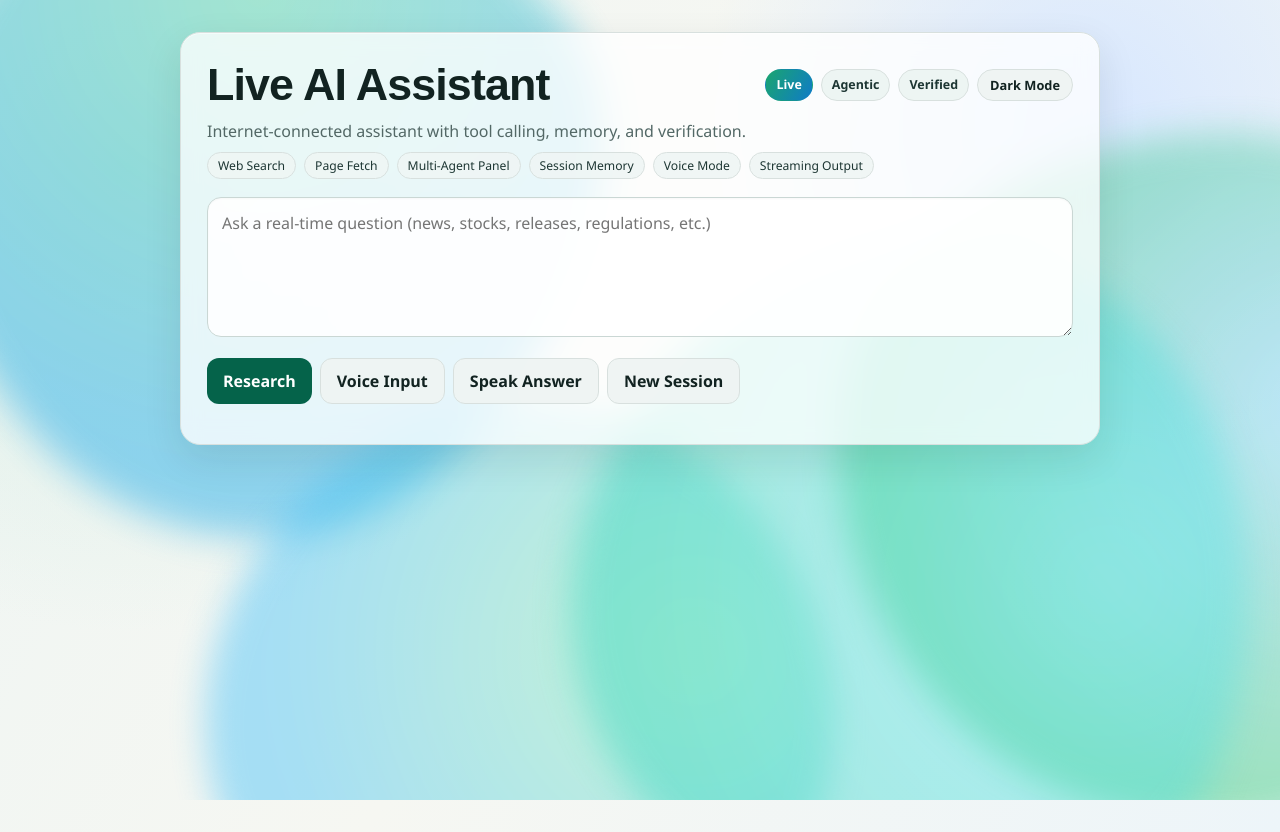
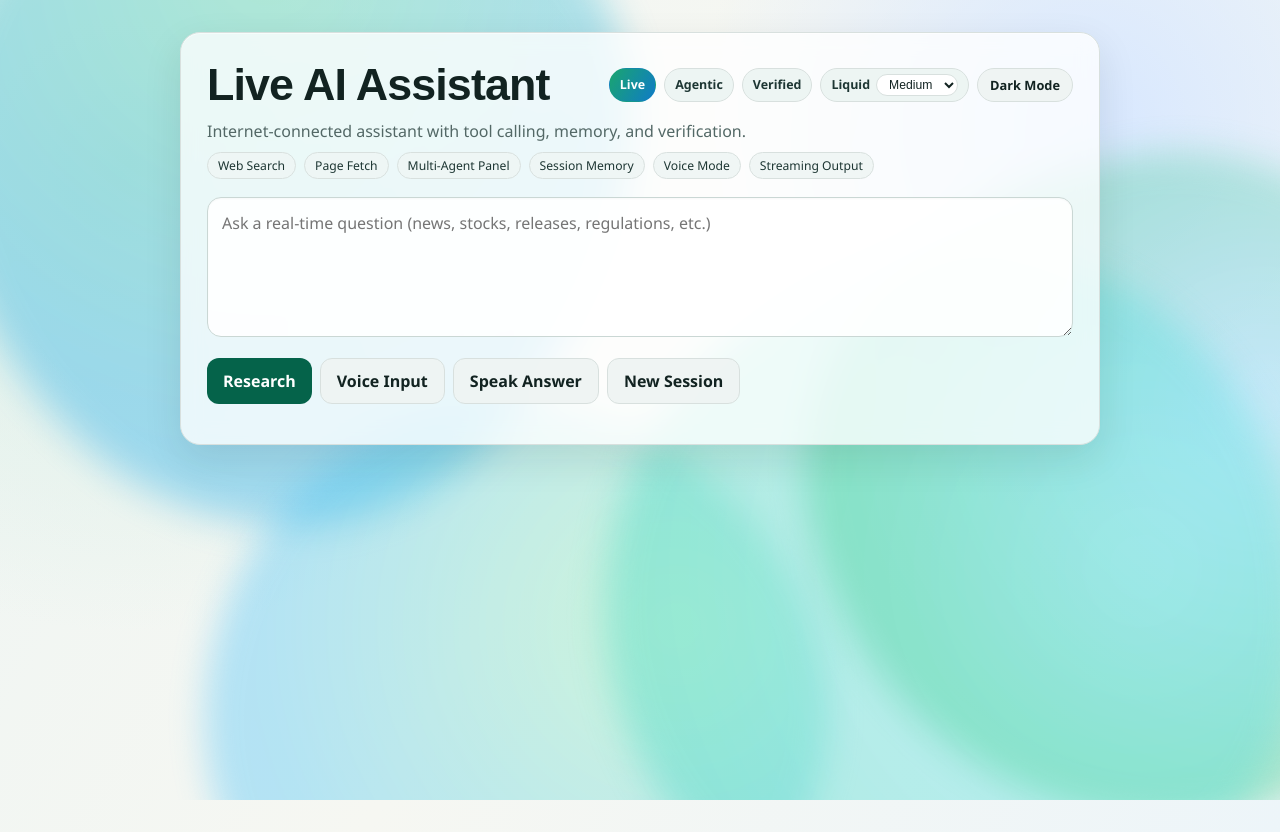
Before and after one commit to varun566/SudeAI, a FastAPI app: page / in a window 1280 px wide. Run offline with FastAPI, Linux system fonts and the light colour scheme.

Commit message:
feat: release v2.3 with relevance filtering and premium UX controls

```diff
--- a/SudeAI/openai_research_agent/app/main.py
+++ b/SudeAI/openai_research_agent/app/main.py
@@ -56,7 +56,7 @@ class HistoryResponse(BaseModel):
     messages: list[dict[str, str]]
 
 
-app = FastAPI(title="Live AI Assistant", version="2.1.0")
+app = FastAPI(title="Live AI Assistant", version="2.3.0")
 
 app.add_middleware(
     CORSMiddleware,
--- a/SudeAI/openai_research_agent/static/app.js
+++ b/SudeAI/openai_research_agent/static/app.js
@@ -18,9 +18,13 @@ const timelineEl = document.getElementById('timeline');
 const agentPanelEl = document.getElementById('agent-panel');
 const agentTabsEl = document.getElementById('agent-tabs');
 const themeToggleBtn = document.getElementById('theme-toggle-btn');
+const intensitySelect = document.getElementById('liquid-intensity');
+const copyAnswerBtn = document.getElementById('copy-answer-btn');
+const downloadAnswerBtn = document.getElementById('download-answer-btn');
 
 const SESSION_KEY = 'live_ai_session_id';
 const THEME_KEY = 'live_ai_theme';
+const LIQUID_INTENSITY_KEY = 'live_ai_liquid_intensity';
 let sessionId = localStorage.getItem(SESSION_KEY) || null;
 let latestAnswer = '';
 let latestAgentPanels = {};
@@ -42,6 +46,18 @@ function initTheme() {
   }
   const prefersDark = window.matchMedia && window.matchMedia('(prefers-color-scheme: dark)').matches;
   setTheme(prefersDark ? 'dark' : 'light');
+}
+
+function setLiquidIntensity(level) {
+  const safe = ['low', 'medium', 'high'].includes(level) ? level : 'medium';
+  document.body.dataset.liquid = safe;
+  localStorage.setItem(LIQUID_INTENSITY_KEY, safe);
+  if (intensitySelect) intensitySelect.value = safe;
+}
+
+function initLiquidIntensity() {
+  const saved = localStorage.getItem(LIQUID_INTENSITY_KEY) || 'medium';
+  setLiquidIntensity(saved);
 }
 
 function trustLabel(tier) {
@@ -223,6 +239,40 @@ themeToggleBtn?.addEventListener('click', () => {
   setTheme(isDark ? 'light' : 'dark');
 });
 
+intensitySelect?.addEventListener('change', () => {
+  setLiquidIntensity(intensitySelect.value);
+});
+
+copyAnswerBtn?.addEventListener('click', async () => {
+  if (!latestAnswer) {
+    statusEl.textContent = 'No answer to copy yet.';
+    return;
+  }
+  try {
+    await navigator.clipboard.writeText(latestAnswer);
+    statusEl.textContent = 'Answer copied.';
+  } catch {
+    statusEl.textContent = 'Copy failed on this browser.';
+  }
+});
+
+downloadAnswerBtn?.addEventListener('click', () => {
+  if (!latestAnswer) {
+    statusEl.textContent = 'No answer to download yet.';
+    return;
+  }
+  const blob = new Blob([latestAnswer], { type: 'text/plain;charset=utf-8' });
+  const url = URL.createObjectURL(blob);
+  const a = document.createElement('a');
+  a.href = url;
+  a.download = 'assistant-answer.txt';
+  document.body.appendChild(a);
+  a.click();
+  a.remove();
+  URL.revokeObjectURL(url);
+  statusEl.textContent = 'Answer downloaded.';
+});
+
 micBtn.addEventListener('click', () => {
   const Recognition = window.SpeechRecognition || window.webkitSpeechRecognition;
   if (!Recognition) {
@@ -263,3 +313,4 @@ speakBtn.addEventListener('click', () => {
 
 refreshTimeline();
 initTheme();
+initLiquidIntensity();
--- a/SudeAI/openai_research_agent/static/styles.css
+++ b/SudeAI/openai_research_agent/static/styles.css
@@ -59,6 +59,21 @@ body.dark {
   filter: blur(18px);
   opacity: 0.42;
   animation: morph 12s ease-in-out infinite, drift 18s linear infinite;
+}
+
+body[data-liquid="low"] .blob {
+  opacity: 0.2;
+  animation-duration: 18s, 26s;
+}
+
+body[data-liquid="medium"] .blob {
+  opacity: 0.34;
+  animation-duration: 13s, 20s;
+}
+
+body[data-liquid="high"] .blob {
+  opacity: 0.5;
+  animation-duration: 10s, 14s;
 }
 
 .b1 {
@@ -172,6 +187,40 @@ h2 {
   flex-wrap: wrap;
 }
 
+.intensity-wrap {
+  display: inline-flex;
+  align-items: center;
+  gap: 6px;
+  font-size: 0.78rem;
+  font-weight: 700;
+  color: var(--ink-soft);
+  padding: 5px 10px;
+  border-radius: 999px;
+  background: rgba(236, 244, 242, 0.9);
+  border: 1px solid var(--border);
+}
+
+body.dark .intensity-wrap {
+  background: rgba(20, 35, 42, 0.88);
+  color: #d7ebe7;
+  border-color: #35515b;
+}
+
+.intensity-select {
+  border: 1px solid var(--border);
+  background: #fff;
+  color: var(--text);
+  border-radius: 999px;
+  padding: 2px 8px;
+  font-size: 0.76rem;
+}
+
+body.dark .intensity-select {
+  background: #13222b;
+  border-color: #36505a;
+  color: #d8ece8;
+}
+
 .chip {
   display: inline-flex;
   align-items: center;
@@ -281,6 +330,10 @@ button:disabled {
   margin-top: 14px;
   color: var(--ink-soft);
   font-weight: 600;
+}
+
+.answer-actions {
+  margin-bottom: 8px;
 }
 
 .result {
--- a/SudeAI/openai_research_agent/templates/index.html
+++ b/SudeAI/openai_research_agent/templates/index.html
@@ -21,6 +21,14 @@
             <span class="chip chip-live">Live</span>
             <span class="chip">Agentic</span>
             <span class="chip">Verified</span>
+            <label class="intensity-wrap" for="liquid-intensity">
+              Liquid
+              <select id="liquid-intensity" class="intensity-select">
+                <option value="low">Low</option>
+                <option value="medium">Medium</option>
+                <option value="high">High</option>
+              </select>
+            </label>
             <button id="theme-toggle-btn" type="button" class="secondary theme-btn">Dark Mode</button>
           </div>
         </div>
@@ -70,6 +78,10 @@
         <pre id="agent-panel" class="panel"></pre>
 
         <h2>Answer</h2>
+        <div class="action-row answer-actions">
+          <button id="copy-answer-btn" type="button" class="secondary">Copy Answer</button>
+          <button id="download-answer-btn" type="button" class="secondary">Download TXT</button>
+        </div>
         <pre id="answer" class="panel"></pre>
 
         <h2>Verification</h2>
```
Also changed, not shown: SudeAI/openai_research_agent/app/agent.py (+31 -0 lines), SudeAI/openai_research_agent/README.md.
